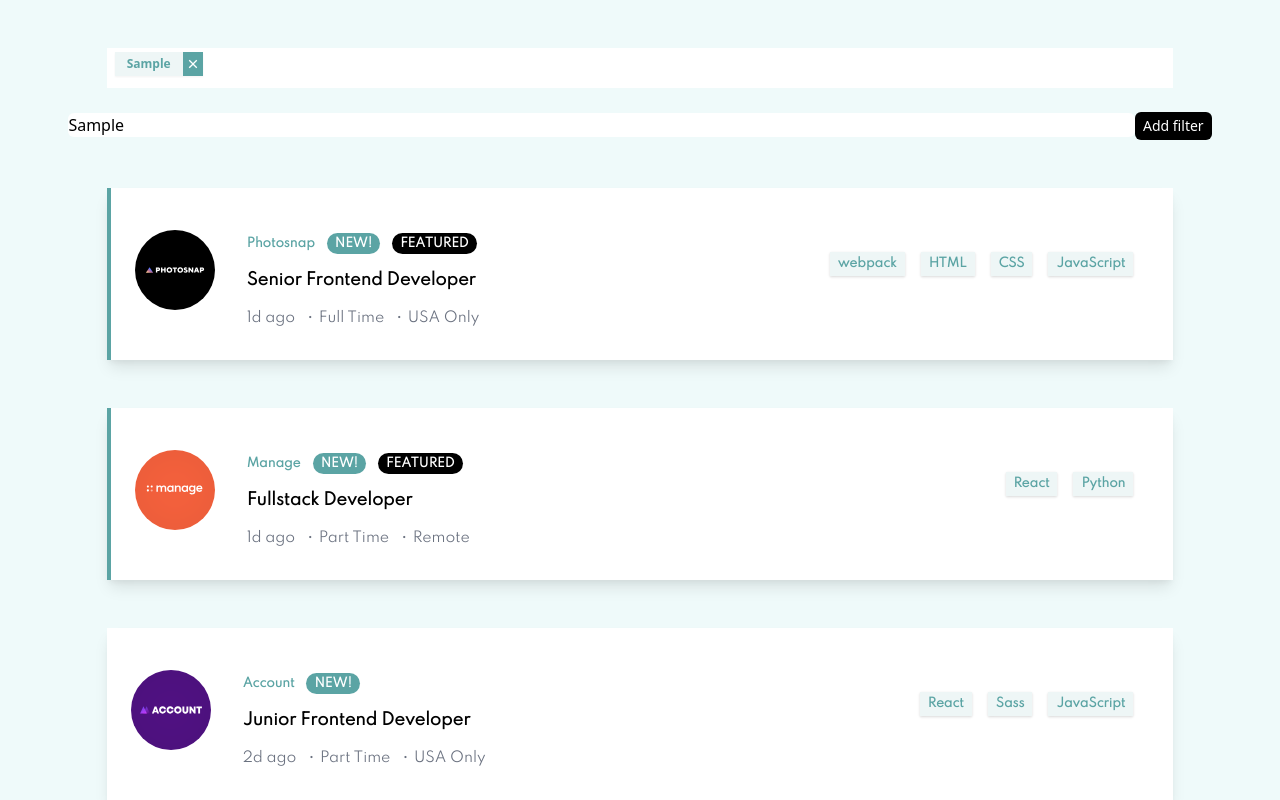
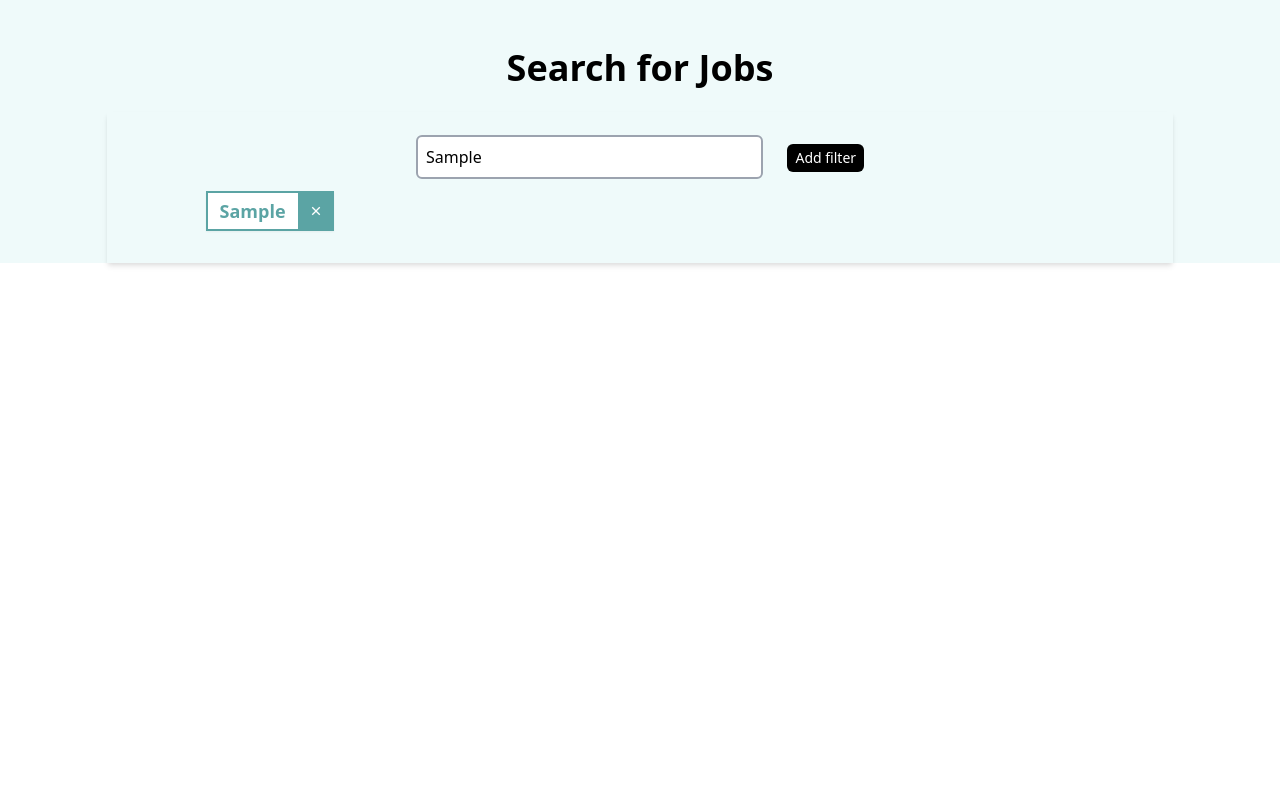
Before and after one commit to Douyemiene/Job-listings, a React (Create React App) app: page / in a window 1280 px wide. Both pictures are taken after typing "Sample" into the empty fields and a click on the button "Add filter". Shown: the top 800 px of the page. Built offline with nearby package versions, Linux system fonts and the light colour scheme.

Commit message:
feature: attempted to implement search Jobs

```diff
--- a/src/App.js
+++ b/src/App.js
@@ -7,39 +7,60 @@ import AddedFilter from "./components/AddedFilter";
 export default function App() {
   const [searchFilters, setSearchFilters] = useState([]);
   const [filter, setFilter] = useState("");
+  const [filteredJobs, setFilteredJobs] = useState([]);
+
+  const search = (event) => {
+    addFilter();
+    if (filter) {
+      console.log("here");
+      const f = jobs.map((job, indx) => Object.values(job));
+      const ff = f.filter((job, idx) => job.includes(filter));
+      const filtered = jobs.filter((job, indx) =>
+        Object.values(job).includes(filter)
+      );
+      setFilteredJobs(filtered);
+    } else {
+      setFilteredJobs(jobs);
+    }
+  };
+
   const onFilterChange = (event) => {
     setFilter(event.target.value);
   };
   const addFilter = () => {
-    setSearchFilters([...searchFilters, filter]);
+    if (filter) {
+      setSearchFilters([...searchFilters, filter]);
+    }
   };
 
   const removeFilter = (targetFilter) => {
     setSearchFilters(searchFilters.filter((item) => item !== targetFilter));
+    search();
   };
   // }
   return (
     <div className="App pt-12 bg-bgCyan">
-      <div className="flex flex-wrap w-10/12 mx-auto bg-white px-2 mb-2 py-1">
-        {searchFilters.map((filter) => (
-          <AddedFilter name={filter} />
-        ))}
-      </div>
-      <div>
+      <div className="text-2xl lg:text-4xl font-semibold">Search for Jobs</div>
+      <div className="shadow-md w-10/12 mx-auto my-6 py-4 px-3 mb-16">
         <input
           type="search"
           onChange={onFilterChange}
-          className=" rounded-md w-10/12"
+          className="pl-2 rounded-md w-10/12 md:w-7/12 bg-white border-gray-400 border-2 lg:py-2 lg:mb-3 md:mr-3 lg:mr-6 lg:w-1/3"
         />
         <button
-          onClick={addFilter}
-          className="mt-4 rounded-md bg-black text-white px-2 py-1 text-sm mb-12"
+          onClick={search}
+          className="mt-4 rounded-md bg-black text-white px-2 py-1 text-sm mb-4"
         >
           Add filter
         </button>
+        <div className="flex flex-wrap lg:w-10/12 mx-auto mb-2">
+          {searchFilters.map((filter) => (
+            <AddedFilter name={filter} removeFilter={removeFilter} />
+          ))}
+        </div>
       </div>
       <div>
-        {jobs.map((jobItem) => (
+        {filteredJobs.map((jobItem) => (
           <Job data={jobItem} />
         ))}
       </div>
--- a/src/components/AddedFilter.js
+++ b/src/components/AddedFilter.js
@@ -1,12 +1,12 @@
 import { RiCloseLine } from "react-icons/ri";
 
 const AddedFilter = ({ name, removeFilter }) => (
-  <div className="flex items-center mb-2 Wmr-3 shadow-sm">
-    <span className="text-primary bg-cyan text-xs font-bold py-1 px-3 ">
+  <div className="flex items-center mb-2 mr-2 lg:mr-4 shadow-sm">
+    <span className="text-primary bg-white border-2 border-r-0 border-primary lg:text-lg text-xs font-bold py-1 px-3 ">
       {name}
     </span>
     <span
-      className="bg-primary px-0.5 h-full"
+      className="bg-primary px-1 lg:px-2.5 h-full"
       onClick={() => removeFilter(name)}
     >
       <RiCloseLine className="text-white h-full" />
```
